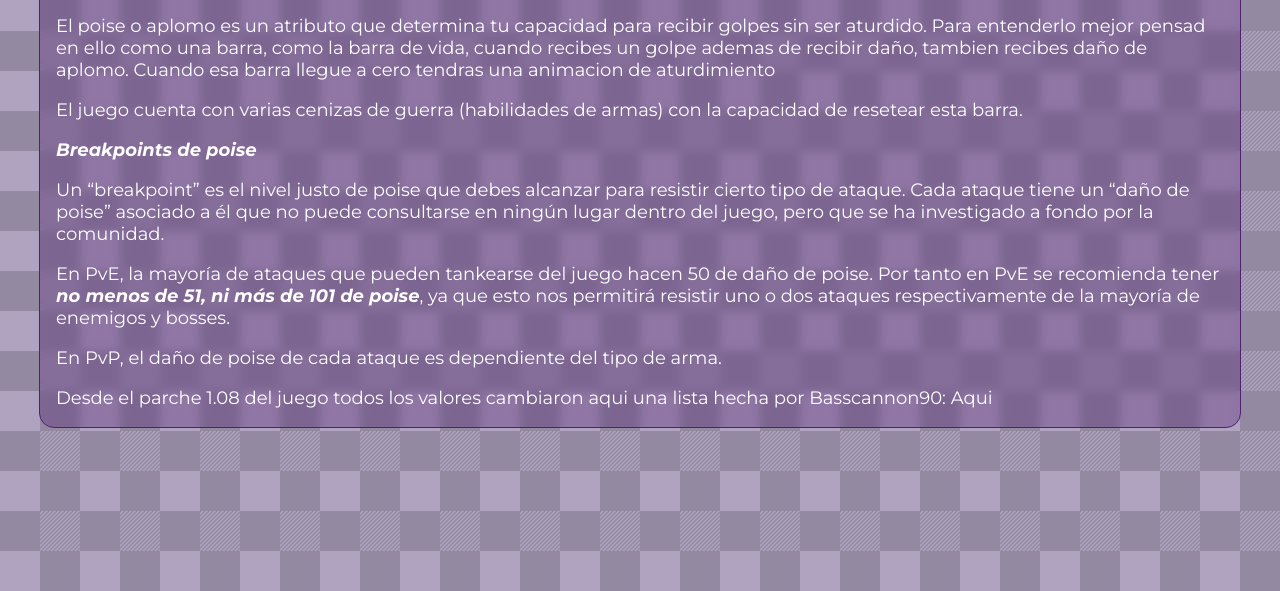
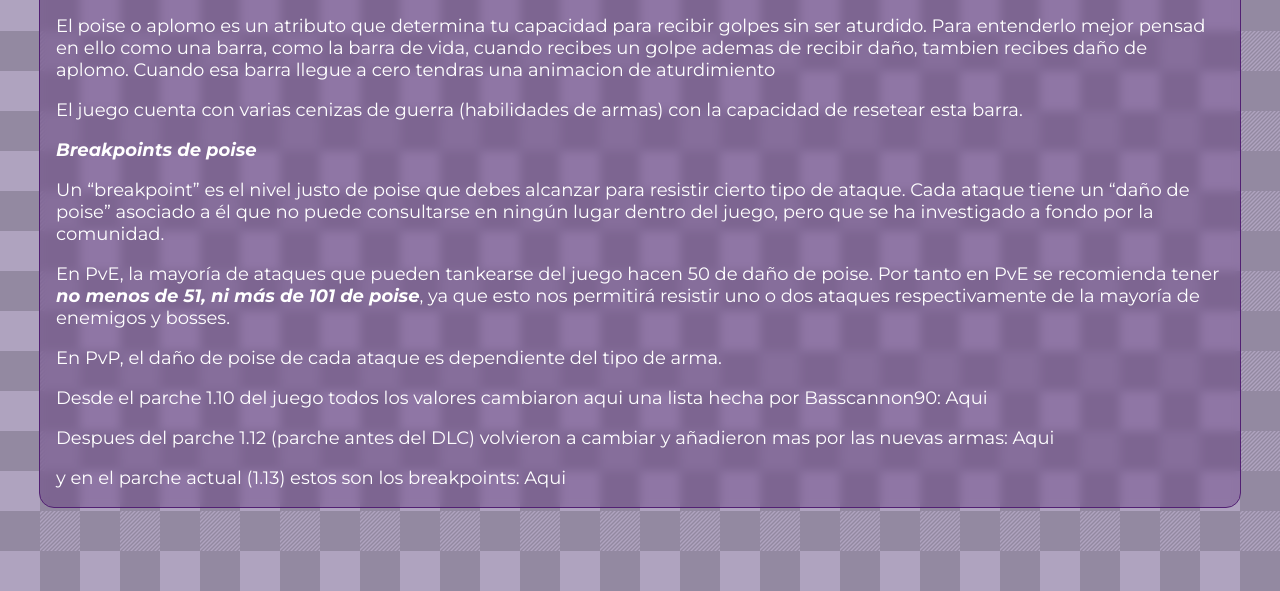
Before and after one commit to GoldAurum/goldaurum.github.io, an Astro site: page /blog/poise-elden-ring in a window 1280 px wide. Shown: the part 209-800 px from the top of the page. Built offline with nearby package versions, Linux system fonts and the light colour scheme; Astro itself is replaced by a stand-in of ours.

Commit message:
Update Poise-Elden-Ring.md

```diff
--- a/src/content/blog/Poise-Elden-Ring.md
+++ b/src/content/blog/Poise-Elden-Ring.md
@@ -21,4 +21,8 @@ En PvE, la mayoría de ataques que pueden tankearse del juego hacen 50 de daño
 
 En PvP, el daño de poise de cada ataque es dependiente del tipo de arma.
 
-Desde el parche 1.08 del juego todos los valores cambiaron aqui una lista hecha por Basscannon90: [Aqui](https://docs.google.com/spreadsheets/d/1pHudihNsTW3LNP9-AqPKybhwyftl5QI1pD09kl986Ok/edit#gid=0)
+Desde el parche 1.10 del juego todos los valores cambiaron aqui una lista hecha por Basscannon90: [Aqui](https://docs.google.com/spreadsheets/d/1pHudihNsTW3LNP9-AqPKybhwyftl5QI1pD09kl986Ok/edit#gid=0)
+
+Despues del parche 1.12 (parche antes del DLC) volvieron a cambiar y añadieron mas por las nuevas armas: [Aqui](https://docs.google.com/spreadsheets/d/1j4bpTbsnp5Xsgw9TP2xv6d8R4qk0ErpE9r_5LGIDraU/edit?gid=419422255#gid=419422255)
+
+y en el parche actual (1.13) estos son los breakpoints: [Aqui](https://docs.google.com/spreadsheets/d/1j4bpTbsnp5Xsgw9TP2xv6d8R4qk0ErpE9r_5LGIDraU/edit?gid=419422255#gid=419422255)
```
